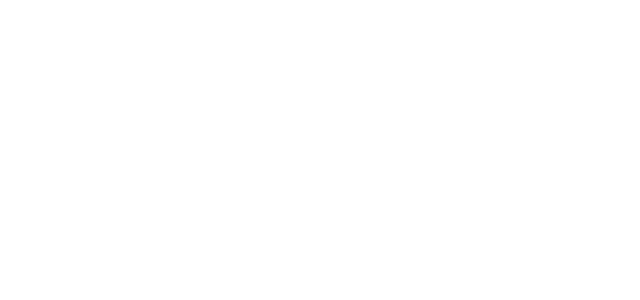
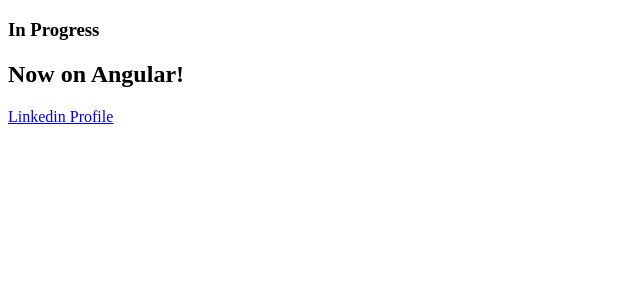
Before and after one commit to R2Morgan/Portfolio, an Angular app: page / in a window 1280 px wide. Shown: the top 300 px of the page, without its empty margins (0-640 px from the left). Built offline with nearby package versions, Linux system fonts and the light colour scheme.

Commit message:
Commit 4

```diff
--- a/src/app/app.component.html
+++ b/src/app/app.component.html
@@ -1,3 +1,3 @@
 <h3> In Progress </h3>
 <h2> Now on Angular! </h2>
-<a href=https://www.linkedin.com/in/stefan-dobrescu>linkedin Profile</a>
+<a href="https://www.linkedin.com/in/stefan-dobrescu">Linkedin Profile</a>
```
Also changed, not shown: 5 other files (tests, documents, lock files or other folders).
